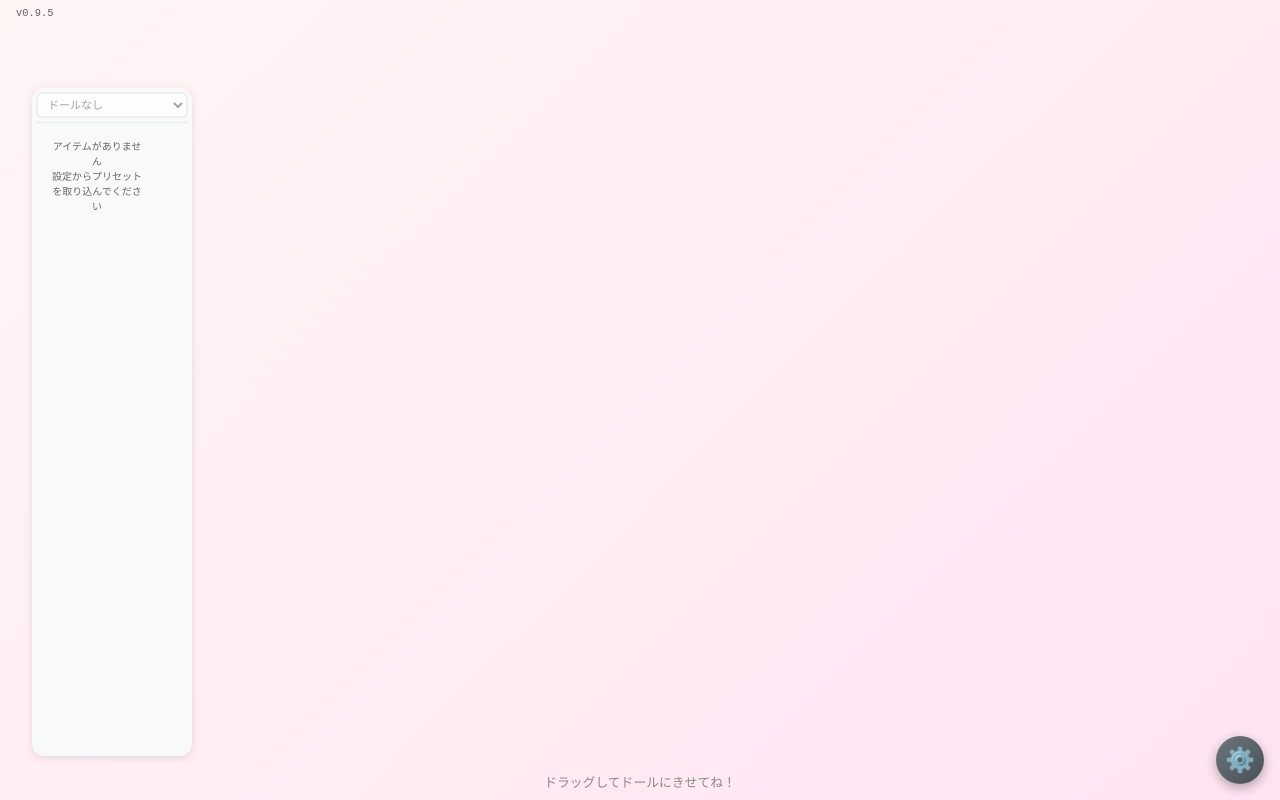
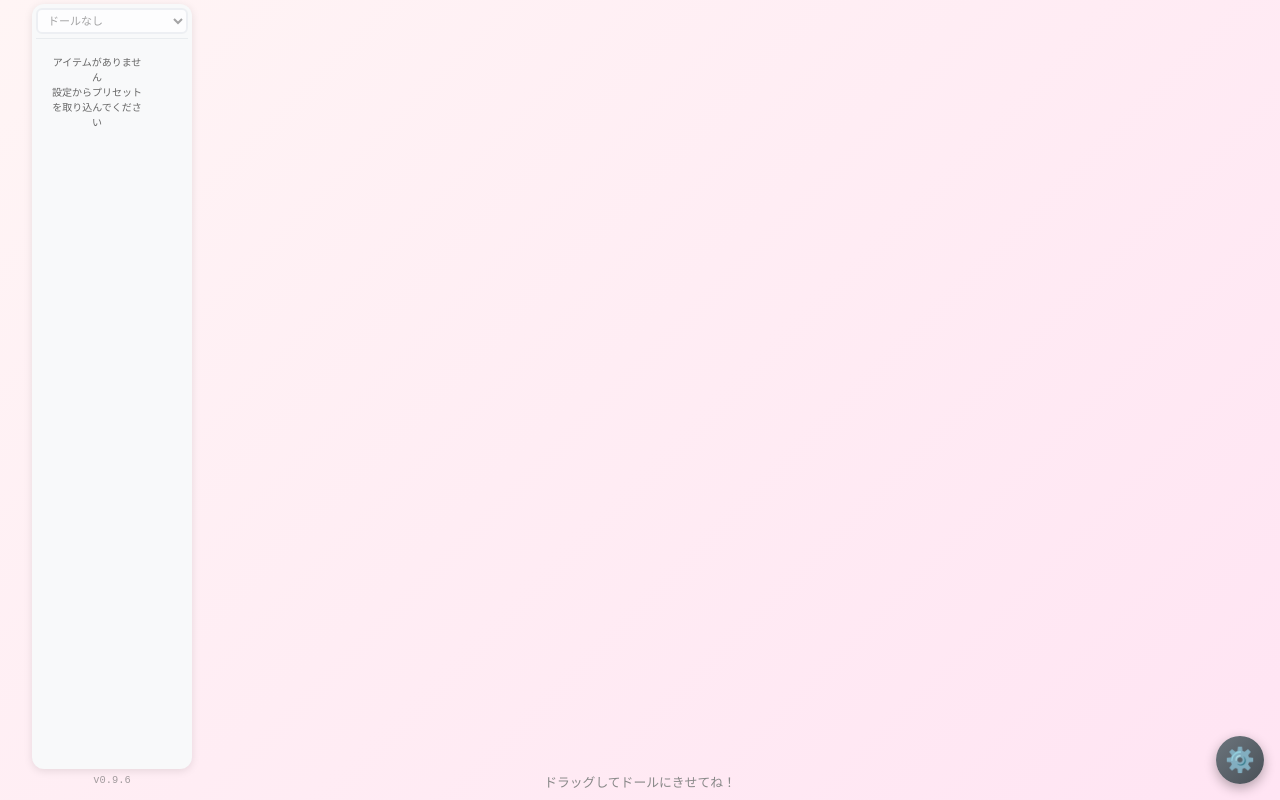
Before and after one commit to Kake-git-hub/DressUpGame, a React (Vite) app: page / in a window 1280 px wide. Built offline with nearby package versions, Linux system fonts and the light colour scheme.

Commit message:
Fix chroma spill, screenshot crop, UI spacing

```diff
--- a/src/App.css
+++ b/src/App.css
@@ -85,7 +85,7 @@ textarea {
   display: flex;
   flex-direction: row;
   justify-content: flex-start;
-  align-items: center;
+  align-items: flex-start;
   gap: 0;
   flex: 1;
   min-height: 0; /* flexで縮小を許可 */
@@ -115,9 +115,9 @@ textarea {
 .palette-section {
   flex-shrink: 0;
   width: 160px;
-  height: calc(100vh - 60px);
+  height: 100%;
   z-index: 10;
-  padding-top: 72px; /* ボタン(48px) + マージン(24px) */
+  padding-top: 0;
 }
 
 /* リセットボタン */
@@ -223,24 +223,15 @@ textarea {
   animation: fadeIn 0.5s ease-out;
 }
 
-/* バージョンバッジ */
+/* バージョンバッジ（メニュー下） */
 .version-badge {
-  display: inline-block;
-  margin-top: 2px;
-  font-size: 0.7rem;
+  display: block;
+  margin-top: 4px;
+  font-size: 0.65rem;
   font-family: monospace;
-  opacity: 0.7;
-}
-
-.version-badge--fixed {
-  position: fixed;
-  top: calc(env(safe-area-inset-top, 0px) + 6px);
-  left: calc(env(safe-area-inset-left, 0px) + 16px);
-  z-index: 120;
-  margin-top: 0;
-  font-size: 0.65rem;
-  opacity: 0.75;
-  pointer-events: none;
+  opacity: 0.6;
+  text-align: center;
+  color: #666;
 }
 
 /* 設定ボタン - 右下に配置 */
--- a/src/App.tsx
+++ b/src/App.tsx
@@ -32,7 +32,7 @@ import type { ClothingItemData, DollData, DollDimensions, BackgroundData, DollTr
 import './App.css';
 
 // アプリバージョン
-const APP_VERSION = '0.9.5';
+const APP_VERSION = '0.9.6';
 
 // E2Eテスト時はPixiJSを無効化するフラグ
 const isTestMode = typeof window !== 'undefined' && window.location.search.includes('test=true');
@@ -431,7 +431,6 @@ function App() {
 
   return (
     <div className="app">
-      <div className="version-badge version-badge--fixed">v{APP_VERSION}</div>
       {/* 設定ボタン - 調整中は非表示 */}
       {!isAdjustingItem && (
         <button
@@ -566,6 +565,9 @@ function App() {
               onDragMove={handleDragMove}
               onDragEnd={handleDragEnd}
             />
+
+            {/* バージョン表示（メニュー下） */}
+            <div className="version-badge">v{APP_VERSION}</div>
           </section>
         )}
       </main>
--- a/src/components/DressUpMenu.tsx
+++ b/src/components/DressUpMenu.tsx
@@ -363,7 +363,7 @@ const styles: Record<string, CSSProperties> = {
     display: 'flex',
     flexDirection: 'row',
     height: '100%',
-    maxHeight: 'calc(100vh - 24px)', // バージョン表示との隙間を最小限に
+    maxHeight: 'calc(100vh - 8px)', // ウィンドウ近くまで拡大
   },
   container: {
     backgroundColor: '#f8f9fa',
--- a/src/engine/ChromaKeyFilter.ts
+++ b/src/engine/ChromaKeyFilter.ts
@@ -98,8 +98,14 @@ void main(void)
     // 総合スコア（複数の指標を組み合わせ）
     greenScore = max(distScore, hueScore * dominanceScore * satScore);
 
-    // スムージングを適用したアルファ値を計算
-    float alpha = 1.0 - smoothstep(0.3, 0.3 + uSmoothing, greenScore);
+    // 薄い緑（低彩度寄り）も拾う追加スコア
+    // greenが赤青平均より高いほどスコア↑（淡いグリーンバックの残り対策）
+    float greenDominanceSoft = color.g - 0.5 * (color.r + color.b);
+    float softScore = smoothstep(0.02, 0.18, greenDominanceSoft) * smoothstep(0.20, 0.70, color.g);
+    greenScore = max(greenScore, softScore * 0.9);
+
+    // スムージングを適用したアルファ値を計算（淡い緑も消えるよう少し強め）
+    float alpha = 1.0 - smoothstep(0.15, 0.15 + uSmoothing, greenScore);
 
     // スピル除去（エッジ部分の緑被りを軽減）
     vec3 despilledColor = color.rgb;
@@ -112,8 +118,17 @@ void main(void)
         despilledColor.b = min(1.0, color.b + spillAmount * 0.1);
     }
 
-    // 元のアルファ値と掛け合わせる
-    finalColor = vec4(despilledColor, color.a * alpha);
+    // さらに淡いエッジの緑を抑える（alphaが下がるほど強く）
+    if (uSpillRemoval > 0.0) {
+      float edge = clamp(1.0 - alpha, 0.0, 1.0);
+      float avgRB = (despilledColor.r + despilledColor.b) * 0.5;
+      float targetG = min(despilledColor.g, avgRB);
+      despilledColor.g = mix(despilledColor.g, targetG, edge * uSpillRemoval);
+    }
+
+    // 出力はプレマルチアルファにしてフリンジ（薄緑の縁）を減らす
+    float outA = color.a * alpha;
+    finalColor = vec4(despilledColor * outA, outA);
 }
 `;
 
--- a/src/engine/PixiEngine.ts
+++ b/src/engine/PixiEngine.ts
@@ -513,117 +513,44 @@ export class PixiEngine {
     }
   }
 
-  // スクリーンショットを取得（Data URL）- ドールと背景を中央に配置
+  // スクリーンショットを取得（Data URL）- 現在の表示のままキャプチャ
   async takeScreenshot(): Promise<string | null> {
     if (!this.app || !this.initialized || this.destroyed) {
       return null;
     }
 
     try {
-      // 現在のドール位置を保存
-      const savedTransform = { ...this.dollTransform };
-      const savedMenuOffset = this.menuOffset;
-
-      // 一時的に中央に配置
-      this.dollTransform = { x: 50, y: 50, scale: savedTransform.scale };
-      this.menuOffset = 0;
-
-      // 背景を中央に再描画
-      if (this.backgroundContainer && this.backgroundContainer.children.length > 0) {
-        const bgSprite = this.backgroundContainer.children[0];
-        if (bgSprite && 'anchor' in bgSprite) {
-          (bgSprite as Sprite).x = this.app.screen.width / 2;
-        }
-      }
-
-      // ドールと服を中央に再描画するため、一度描画を更新
-      // (実際の再描画は呼び出し側で行う想定だが、位置だけ調整)
-      const centerX = this.app.screen.width / 2;
-      const centerY = this.app.screen.height / 2;
-
-      // ドールコンテナ内のスプライトを中央に移動
-      if (this.dollContainer) {
-        for (const child of this.dollContainer.children) {
-          if ('anchor' in child) {
-            (child as Sprite).x = centerX;
-            (child as Sprite).y = centerY;
-          }
-        }
-      }
-
-      // 顔コンテナ内のスプライトを中央に移動
-      if (this.faceContainer) {
-        for (const child of this.faceContainer.children) {
-          if ('anchor' in child) {
-            (child as Sprite).x = centerX;
-            (child as Sprite).y = centerY - 80 * savedTransform.scale;
-          }
-        }
-      }
-
-      // 服コンテナ内のスプライトを中央に移動
-      if (this.clothingContainer) {
-        for (const child of this.clothingContainer.children) {
-          if ('anchor' in child) {
-            (child as Sprite).x = centerX;
-            (child as Sprite).y = centerY;
-          }
-        }
-      }
-
       // レンダリングを強制更新
       this.app.render();
 
-      // rendererからキャンバスをキャプチャ
-      const canvas = this.app.canvas as HTMLCanvasElement;
-      const dataUrl = canvas.toDataURL('image/png');
+      // 背景と同じ領域（メニュー以外）を切り出してキャプチャ
+      const source = this.app.canvas as HTMLCanvasElement;
+      const resolution = this.app.renderer.resolution ?? 1;
+      const cropX = Math.max(0, Math.round(this.menuOffset * resolution));
+      const cropW = Math.max(0, Math.round((this.app.screen.width - this.menuOffset) * resolution));
+      const cropH = Math.max(0, Math.round(this.app.screen.height * resolution));
 
-      // 元の位置に戻す
-      this.dollTransform = savedTransform;
-      this.menuOffset = savedMenuOffset;
-
-      // 位置を元に戻す
-      const originalCenterX = (this.app.screen.width * savedTransform.x) / 100;
-      const originalCenterY = (this.app.screen.height * savedTransform.y) / 100;
-
-      if (this.backgroundContainer && this.backgroundContainer.children.length > 0) {
-        const bgSprite = this.backgroundContainer.children[0];
-        if (bgSprite && 'anchor' in bgSprite) {
-          (bgSprite as Sprite).x = this.app.screen.width / 2 + savedMenuOffset / 2;
-        }
+      // メニューオフセットがない場合はそのまま
+      if (cropX === 0) {
+        return source.toDataURL('image/png');
       }
 
-      if (this.dollContainer) {
-        for (const child of this.dollContainer.children) {
-          if ('anchor' in child) {
-            (child as Sprite).x = originalCenterX;
-            (child as Sprite).y = originalCenterY;
-          }
-        }
+      const safeW = Math.min(cropW, Math.max(0, source.width - cropX));
+      const safeH = Math.min(cropH, source.height);
+      if (safeW <= 0 || safeH <= 0) {
+        return source.toDataURL('image/png');
       }
 
-      if (this.faceContainer) {
-        for (const child of this.faceContainer.children) {
-          if ('anchor' in child) {
-            (child as Sprite).x = originalCenterX;
-            (child as Sprite).y = originalCenterY - 80 * savedTransform.scale;
-          }
-        }
+      const out = document.createElement('canvas');
+      out.width = safeW;
+      out.height = safeH;
+      const ctx = out.getContext('2d');
+      if (!ctx) {
+        return source.toDataURL('image/png');
       }
 
-      if (this.clothingContainer) {
-        for (const child of this.clothingContainer.children) {
-          if ('anchor' in child) {
-            (child as Sprite).x = originalCenterX;
-            (child as Sprite).y = originalCenterY;
-          }
-        }
-      }
-
-      // 元の表示に戻す
-      this.app.render();
-
-      return dataUrl;
+      ctx.drawImage(source, cropX, 0, safeW, safeH, 0, 0, safeW, safeH);
+      return out.toDataURL('image/png');
     } catch (error) {
       console.error('スクリーンショット取得エラー:', error);
       return null;
```
